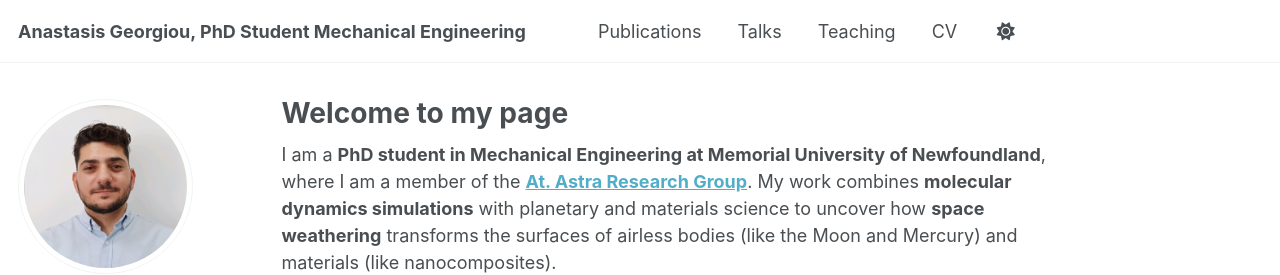
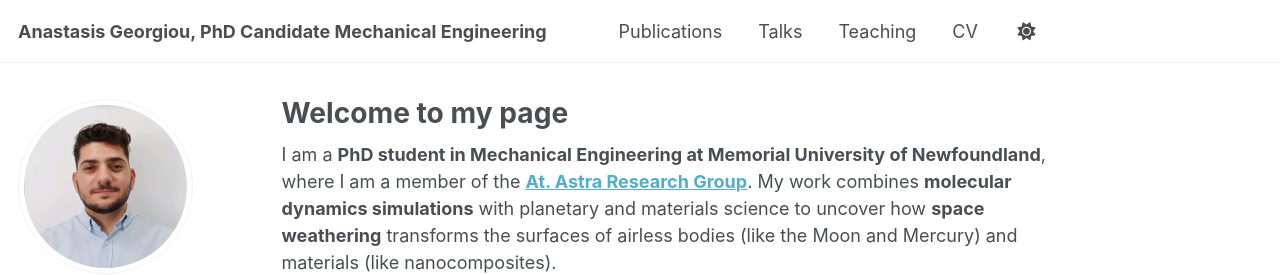
Before and after one commit to a-georgiou19/apgeorgiou.github.io, a Jekyll site: the page built from _pages/about.md, in a window 1280 px wide. Shown: the top 275 px of the page. Built offline with Jekyll 4.4.1, drawn with Linux system fonts in a browser that asks for light colours; some web fonts are replaced; a script that is not in the unit is left out.

Commit message:
Update _config.yml

```diff
--- a/_config.yml
+++ b/_config.yml
@@ -9,7 +9,7 @@
 # Basic Site Settings
 locale                   : "en-UK"
 site_theme               : "default" # Currently available options are "default", "air"
-title                    : "Anastasis Georgiou, PhD Student Mechanical Engineering"
+title                    : "Anastasis Georgiou, PhD Candidate Mechanical Engineering"
 title_separator          : "-"
 name                     : &name "Anastasis Georgiou"
 description              : &description "personal description"
```
